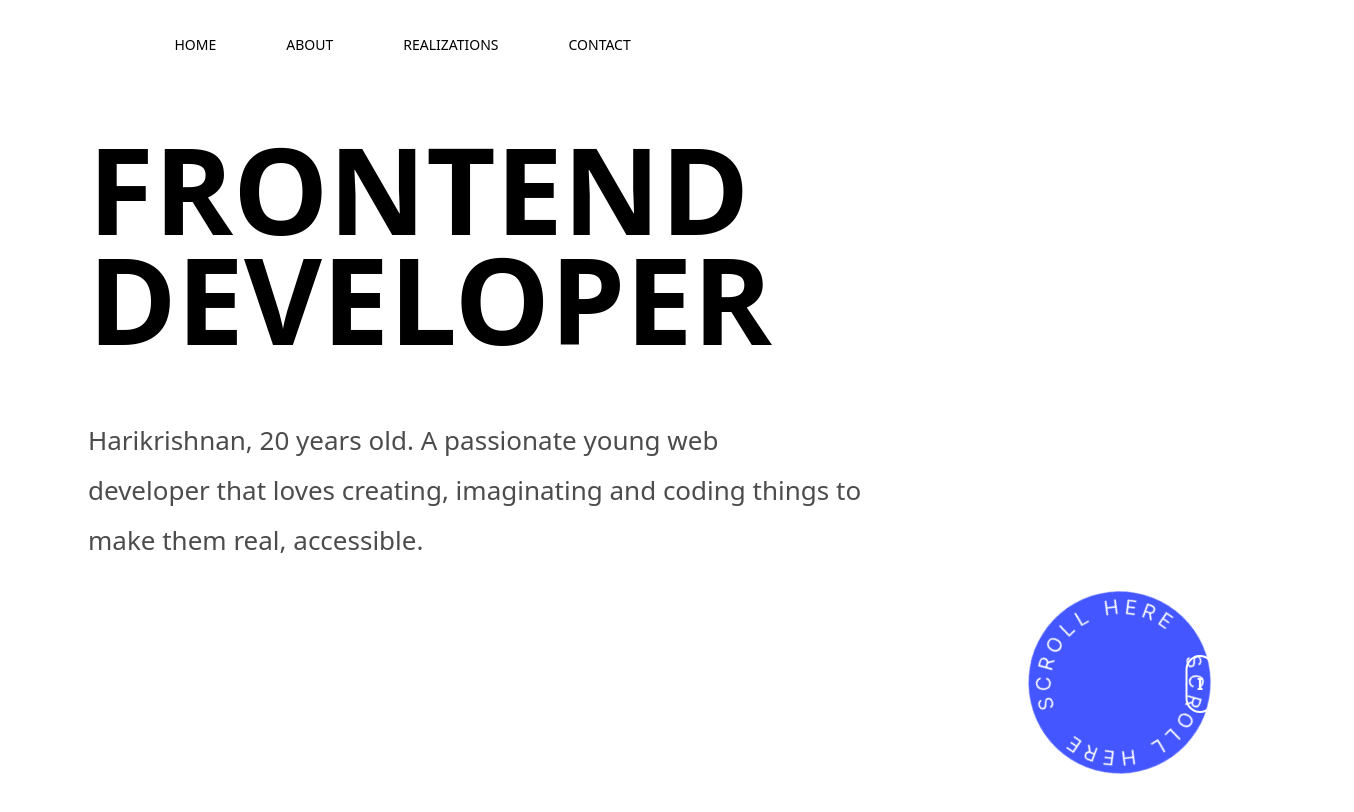
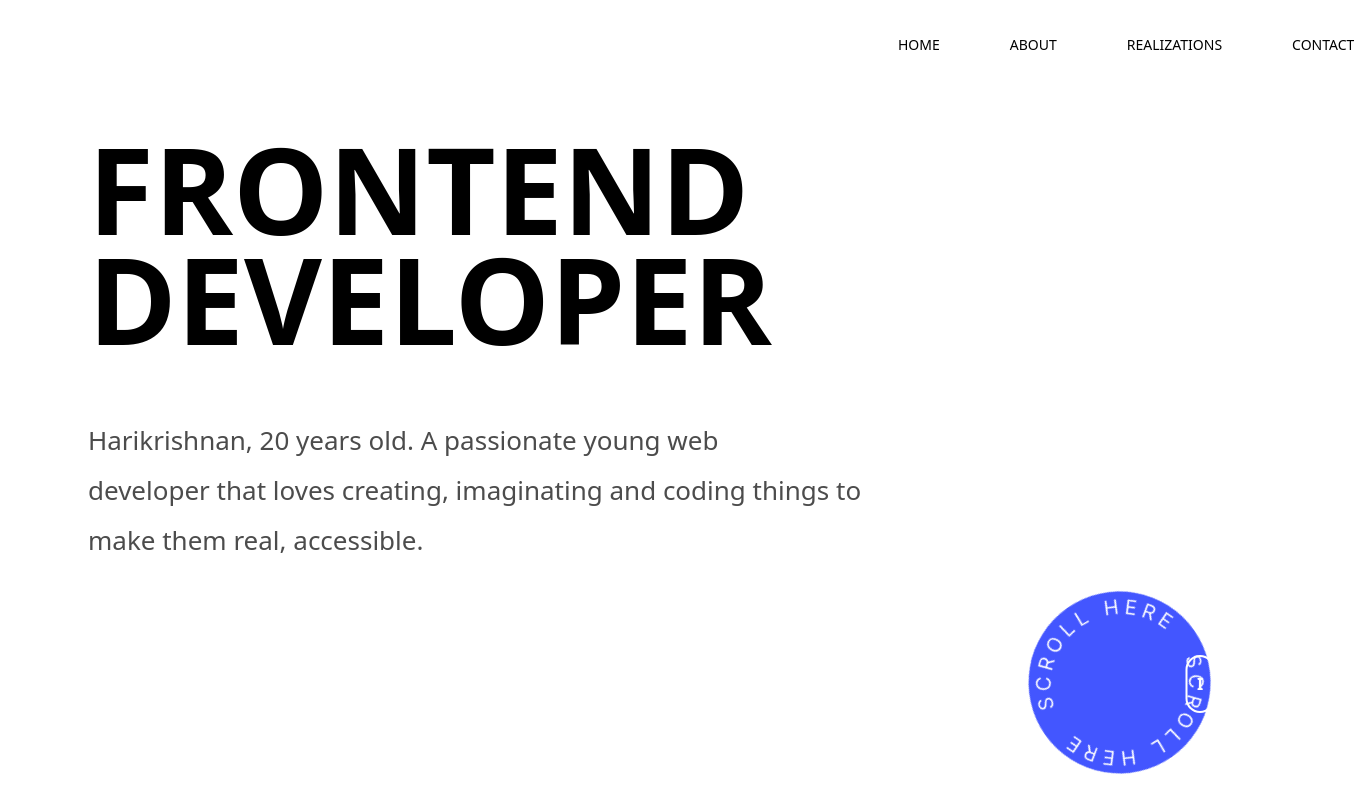
Before and after one commit to harikrishnan2412/Frontend-Developer, a React (Vite) app in the folder PortfolioV3/: page / in a window 1280 px wide. Shown: the top 812 px of the page, 1354 px wide, since content can reach past the window. Built offline with nearby package versions, Linux system fonts and the light colour scheme.

Commit message:
unneccesary commit smh

```diff
--- a/PortfolioV3/src/Landing/Landing.css
+++ b/PortfolioV3/src/Landing/Landing.css
@@ -277,7 +277,7 @@ img
 
 
 
-/* Default styles for larger screens */
+
 body {
   font-family: system-ui, -apple-system, BlinkMacSystemFont, 'Segoe UI', Roboto, Oxygen, Ubuntu, Cantarell, 'Open Sans', 'Helvetica Neue', sans-serif;
 }
@@ -290,7 +290,7 @@ body {
   height: 10%;
   width: 35%;
   align-items: end;
-  margin-left: 10%; /* Adjust this value for smaller screens */
+  margin-left: 850px;
   margin-top: 35px;
   gap: 50px;
   font-size: 14px;
```
